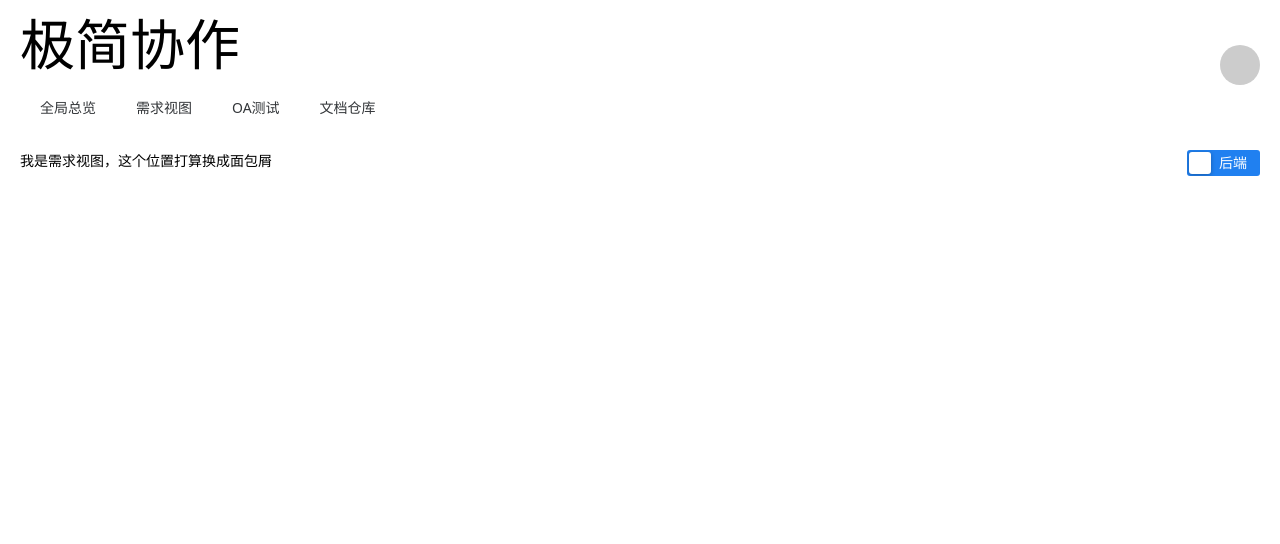
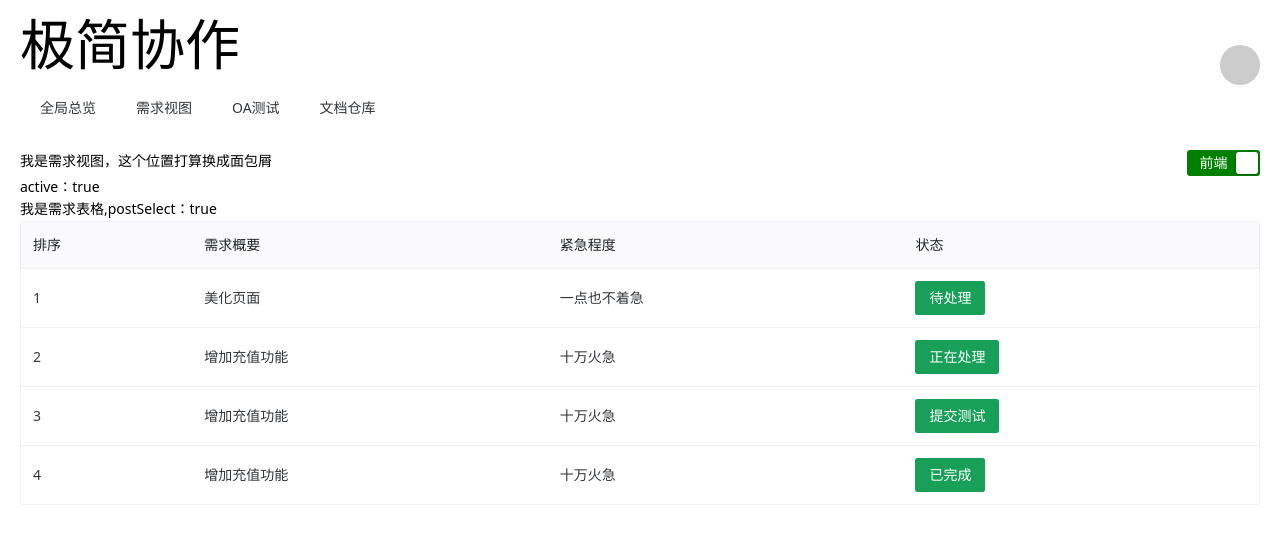
Before and after one commit to zhaomaota/Minimize-cooperation, a Vue app: page /require in a window 1280 px wide. Shown: the top 544 px of the page. Built offline with nearby package versions, Linux system fonts and the light colour scheme; some icons are missing.

Commit message:
实现了需求视图的基本功能

```diff
--- a/components.d.ts
+++ b/components.d.ts
@@ -10,6 +10,7 @@ declare module '@vue/runtime-core' {
     Avatar: typeof import('./src/components/HeaderPage/Avatar.vue')['default']
     HeaderPage: typeof import('./src/components/HeaderPage/HeaderPage.vue')['default']
     NAvatar: typeof import('naive-ui')['NAvatar']
+    NDataTable: typeof import('naive-ui')['NDataTable']
     NIcon: typeof import('naive-ui')['NIcon']
     NMenu: typeof import('naive-ui')['NMenu']
     NSwitch: typeof import('naive-ui')['NSwitch']
--- /dev/null
+++ b/src/pages/RequirementsView/RequireTable.vue
@@ -0,0 +1,117 @@
+<script setup lang="ts">
+import { h, defineProps, onBeforeMount, reactive, ref, computed, nextTick } from 'vue'
+import { NButton, useMessage } from "naive-ui";
+const props = defineProps({
+    postSelect: Boolean
+});
+// 模拟的前端需求数据
+let frontEndData = reactive([
+    {
+        sort: 1,
+        title: '美化页面',
+        degree: '一点也不着急',
+        status: 0
+    },
+    {
+        sort: 2,
+        title: '增加充值功能',
+        degree: '十万火急',
+        status: 1
+    },
+    {
+        sort: 3,
+        title: '增加充值功能',
+        degree: '十万火急',
+        status: 2
+    },
+    {
+        sort: 4,
+        title: '增加充值功能',
+        degree: '十万火急',
+        status: 3
+    }
+])
+// 模拟的后端需求数据
+const backEndData = reactive([
+    {
+        sort: 1,
+        title: '等级数据',
+        degree: '不是很急',
+        status: 3
+    },
+    {
+        sort: 2,
+        title: '充值金额',
+        degree: '十万火急',
+        status: 1
+    }
+])
+// 表格列信息
+const columns = [
+    {
+        title: "排序",
+        key: "sort"
+    },
+    {
+        title: "需求概要",
+        key: "title"
+    },
+    {
+        title: "紧急程度",
+        key: "degree"
+    },
+    {
+        title: "状态",
+        key: "status",
+        render(row: any, index: any) {
+            return h(
+                NButton,
+                {
+                    type: 'success',
+                    onClick: () => { changeButtonStatus(row) }
+                },
+                {
+                    default: () => {
+                        switch (row.status) {
+                            case 0:
+                                return '待处理'
+                            case 1:
+                                return '正在处理'
+                            case 2:
+                                return '提交测试'
+                            case 3:
+                                return '已完成'
+                        }
+                    }
+                }
+            );
+        }
+    }
+]
+// 是否分页
+let pagination = ref(false)
+// 状态按钮点击回调
+function changeButtonStatus(row: any) {
+    console.log('状态按钮被点击了', row)
+    if (row.status < 3) {
+        row.status++
+    }
+}
+
+
+// 根据前/后端状态选择数据源，用计算属性实现
+let dataSource = computed(() =>
+    props.postSelect ? frontEndData : backEndData
+)
+
+
+</script>
+
+<template>
+    <div>我是需求表格,postSelect：{{ postSelect }}</div>
+    <!-- 表格主体 -->
+    <n-data-table :columns="columns" :data="dataSource" :pagination="pagination" :bordered="true" />
+</template>
+
+<style scoped>
+</style>
--- a/src/pages/RequirementsView/RequirementsView.vue
+++ b/src/pages/RequirementsView/RequirementsView.vue
@@ -1,5 +1,9 @@
 <script setup lang="ts">
-import { CSSProperties, defineComponent } from 'vue'
+import { CSSProperties, defineComponent, ref, onBeforeMount } from 'vue'
+import RequireTable from './RequireTable.vue'
+// 开关状态，true显示前端，false显示后端
+let active = ref(true)
+// 前后端切换开关内容
 const railStyle = ({
     focused,
     checked
@@ -21,29 +25,47 @@ const railStyle = ({
     }
     return style
 }
+// 开关回调
+function handleChange() {
+    console.log('现在的状态是', active.value)
+    const postSelect = active.value ? '前端' : '后端'
+    localStorage.setItem('postSelect', postSelect)
+}
+// 挂载前钩子
+onBeforeMount(() => {
+    console.log('我要挂载了！')
+    if (localStorage.getItem('postSelect') != null) {
+        const postSelect = localStorage.getItem('postSelect')
+        if (postSelect === '后端') {
+            active.value = false
+        }
+    }
+})
 </script>
 
 <template>
     <div class="flex-row ">
         <div>我是需求视图，这个位置打算换成面包屑</div>
-        <n-switch :rail-style="railStyle" :round="false" size="large">
+        <!-- 前后端切换开关 -->
+        <n-switch v-model:value="active" :rail-style="railStyle" :round="false" size="large"
+            @update:value="handleChange">
+            <template #unchecked>
+                后端
+            </template>
             <template #checked>
                 前端
             </template>
-            <template #unchecked>
-                后端
-            </template>
         </n-switch>
     </div>
-
+    <!-- 需求展示 -->
+    active：{{active}}
+    <require-table :post-select="active"></require-table>
 </template>
 
 <style scoped>
-.flex-row{
+.flex-row {
     display: flex;
     flex-direction: row;
     justify-content: space-between;
 }
-
-
 </style>
```
